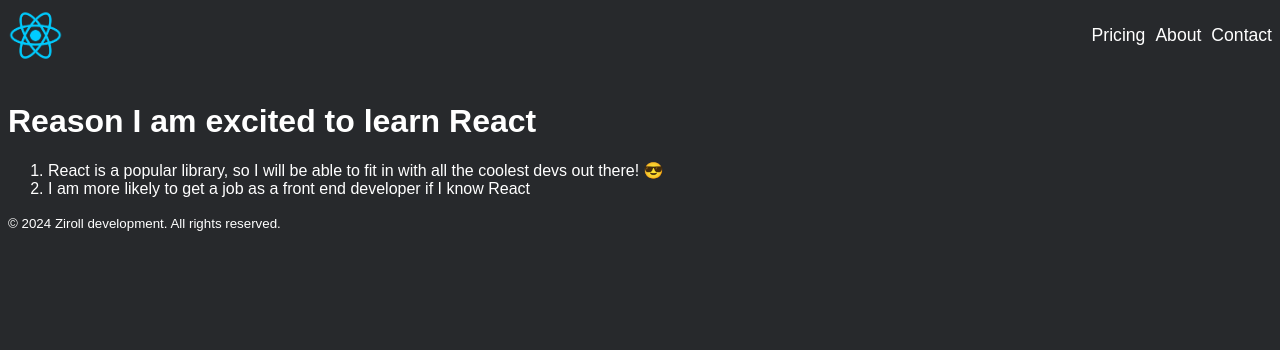
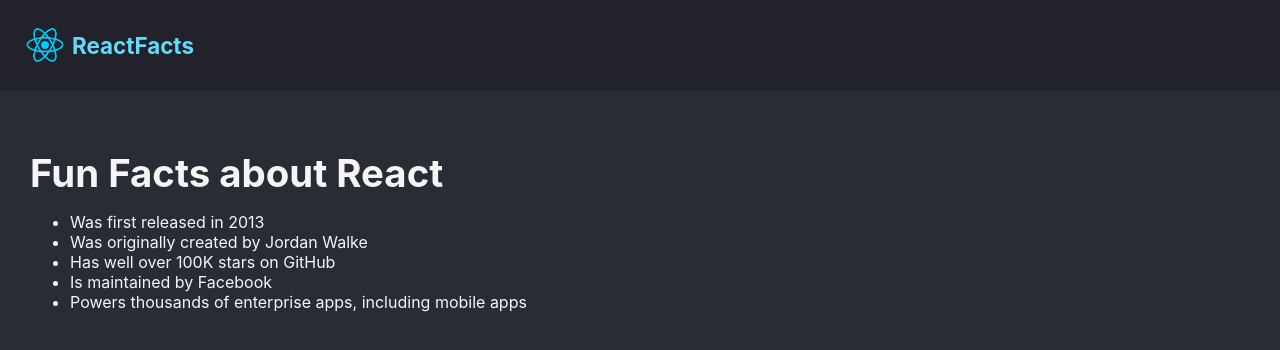
Before and after one commit to marquise-ange/React-lesson, a React (Vite) app in the folder React-Lessons/: page / in a window 1280 px wide. Shown: the top 350 px of the page. Built offline with nearby package versions, Linux system fonts and the light colour scheme.

Commit message:
challenge7 & components

```diff
--- a/React-Lessons/src/index.css
+++ b/React-Lessons/src/index.css
@@ -1,30 +1,58 @@
+* {
+    box-sizing: border-box;
+}
+
 body {
-    font-family: Arial, Helvetica, sans-serif;
-    background: #27292c;
-    color: white;
+    margin: 0;
+    font-family: Inter, sans-serif;
+    background-color: #282D35;
+    color: #F5F5F5;
+}
+
+header {
+    height: 90px;
+    background-color: #21222A;
+    padding: 30px 25px;
+}
+
+nav {
+    display: flex;
+    align-items: center;
+    height: 100%;
+}
+
+nav>img {
+    width: 40px;
+    margin-right: 7px;
+}
+
+nav>span {
+    color: #61DAFB;
+    font-size: 1.4rem;
+    font-weight: 700;
+}
+
+main {
+    padding: 60px 30px;
 
 }
 
-h1 {
-    margin-top: 40px;
+main>h1 {
+    margin: 0;
+    font-size: 2.4rem;
 }
 
-.header {
-    display: flex;
-    align-items: center;
-    justify-content: space-between;
+.fact-list {
+    margin-top: 46px;
+    max-width: 400px;
 }
 
-.nav-Logo {
-    width: 55px;
+.fact-list>li {
+    line-height: 19px;
+    padding-block: 10px;
 }
 
-.nav-List {
-    list-style: none;
-    display: flex;
+.fact-list>li::marker {
+    color: #61DAFB;
+    font-size: 1.2rem;
 }
-
-.nav-List-Item {
-    margin-left: 10px;
-    font-size: 1.1rem;
-}
--- a/React-Lessons/src/main.jsx
+++ b/React-Lessons/src/main.jsx
@@ -1,12 +1,12 @@
-
 import { StrictMode } from 'react'
 import { createRoot } from 'react-dom/client'
-import Challenge6 from './static-pages/Challenge6'
 import './index.css'
+import App from './static-pages/App'
+
 
 createRoot(document.getElementById('root')).render(
   <StrictMode>
-    <Challenge6 />
+    <App />
 
   </StrictMode>,
 )
--- /dev/null
+++ b/React-Lessons/src/static-pages/App.jsx
@@ -0,0 +1,13 @@
+import Navbar from "./Components/Navbar"
+import Main from "./Components/Main"
+
+function App() {
+    return (
+        <>
+            <Navbar />
+            <Main />
+        </>
+    )
+}
+
+export default App
--- a/React-Lessons/src/static-pages/Challenge6.jsx
+++ b/React-Lessons/src/static-pages/Challenge6.jsx
@@ -6,7 +6,7 @@
  *   "Pricing", "About", and "Contact"
  */
 
-function Header() {
+/*function Header() {
     return (
         <header className="header">
             <img src="react-logo.png"  className="nav-Logo"  alt="React logo" />
@@ -51,3 +51,4 @@ function Page() {
 }
 
 export default Page
+*/
--- /dev/null
+++ b/React-Lessons/src/static-pages/Components/Main.jsx
@@ -0,0 +1,24 @@
+/**
+ * Challenge: Build out the main content section!
+ *
+ * For now, skip 2 aspects of the design and we'll work on them later:
+ *   1. The colored bullets in the list
+ *   2. The larger gray React logo on the side
+ */
+
+function Main() {
+    return (
+        <main>
+            <h1>Fun Facts about React</h1>
+            <ul className="facts-list">
+                <li>Was first released in 2013</li>
+                <li>Was originally created by Jordan Walke</li>
+                <li>Has well over 100K stars on GitHub</li>
+                <li>Is maintained by Facebook</li>
+                <li>Powers thousands of enterprise apps, including mobile apps</li>
+            </ul>
+        </main>
+    )
+}
+
+export default Main
--- /dev/null
+++ b/React-Lessons/src/static-pages/Components/Navbar.jsx
@@ -0,0 +1,22 @@
+/**
+ * Challenge: complete the Navbar to match the Figma design
+ *
+ * Hints:
+ * - for semantic HTML purposes, the Navbar should render
+ *   a <header> with a <nav> nested inside. The image and "ReactFacts"
+ *   text elements can both be rendered as children inside the <nav>
+ * - reference the Figma design for the most accurate info about
+ *   colors, sizes, font information, etc.
+ */
+
+function Navbar(){
+    return(
+        <header>
+            <nav>
+                <img src="/react-logo.png" alt="React logo" />
+                <span>ReactFacts</span>
+            </nav>
+        </header>
+    )
+}
+export default Navbar
--- a/React-Lessons/src/static-pages/Header.jsx
+++ b/React-Lessons/src/static-pages/Header.jsx
@@ -1,3 +1,7 @@
+/* this is the way of organizing the code in a better way, by
+ creating a separate component for the header and importing it into the main file and it can happen to other components. */
+
+
 function Header() {
     return (
         <header className="header">
```
Also changed, not shown: React-Lessons/src/static-pages/Challenge7.jsx (added, +56 -0 lines), React-Lessons/src/static-pages/Footer.jsx (added, +9 -0 lines), React-Lessons/src/static-pages/Maincontent.jsx (added, +13 -0 lines), 1 other file (tests, documents, lock files or other folders).
